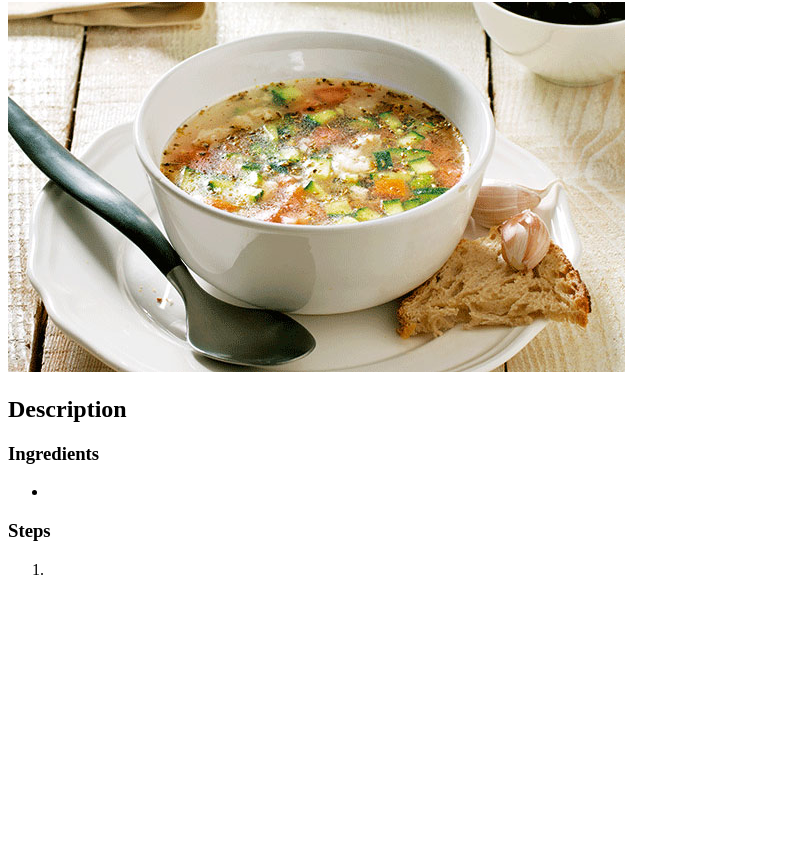
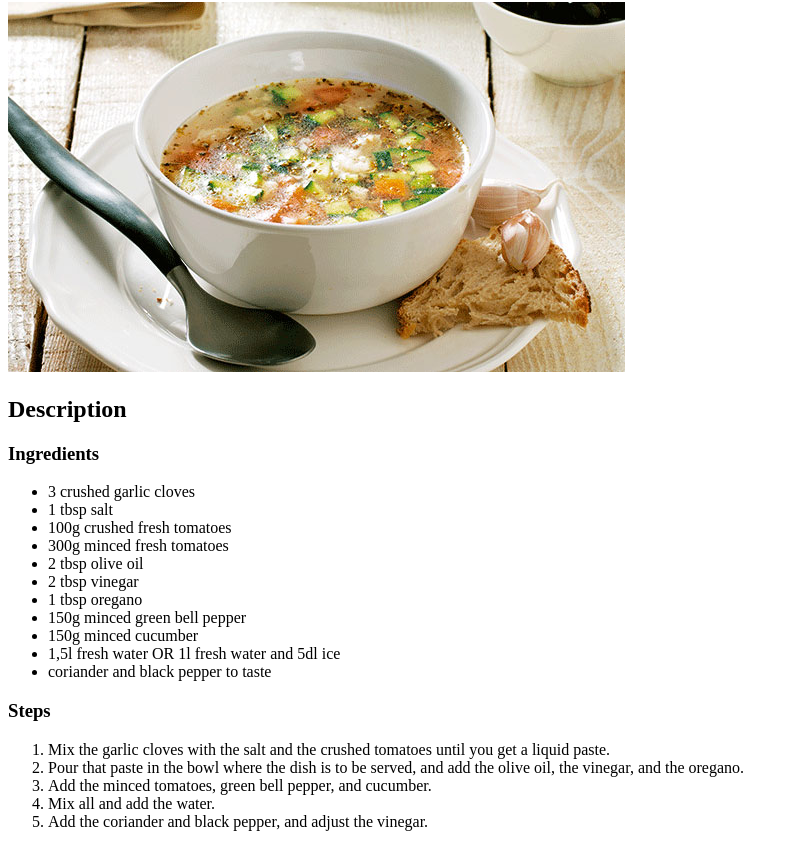
Before and after one commit to tiagoaesmartins/odin-recipes, a plain HTML site: page recipes/gaspacho.html in a window 1280 px wide. Shown: the part 78-925 px from the top of the page, without its empty margins (0-798 px from the left). Before the commit the page ends 800 px from the top, so only its background shows below. Drawn offline with Linux system fonts and the light colour scheme.

Commit message:
Completed the gaspacho recipe
Added the ingedients and the steps portions of the recipe.

```diff
--- a/recipes/gaspacho.html
+++ b/recipes/gaspacho.html
@@ -13,11 +13,25 @@
     <p></p>
     <h3>Ingredients</h3>
     <ul>
-        <li></li>
+        <li>3 crushed garlic cloves</li>
+        <li>1 tbsp salt</li>
+        <li>100g crushed fresh tomatoes</li>
+        <li>300g minced fresh tomatoes</li>
+        <li>2 tbsp olive oil</li>
+        <li>2 tbsp vinegar</li>
+        <li>1 tbsp oregano</li>
+        <li>150g minced green bell pepper</li>
+        <li>150g minced cucumber</li>
+        <li>1,5l fresh water OR 1l fresh water and 5dl ice</li>
+        <li>coriander and black pepper to taste</li>
     </ul>
     <h3>Steps</h3>
     <ol>
-        <li></li>
+        <li>Mix the garlic cloves with the salt and the crushed tomatoes until you get a liquid paste.</li>
+        <li>Pour that paste in the bowl where the dish is to be served, and add the olive oil, the vinegar, and the oregano.</li>
+        <li>Add the minced tomatoes, green bell pepper, and cucumber.</li>
+        <li>Mix all and add the water.</li>
+        <li>Add the coriander and black pepper, and adjust the vinegar.</li>
     </ol>
 </body>
 </html>
```
